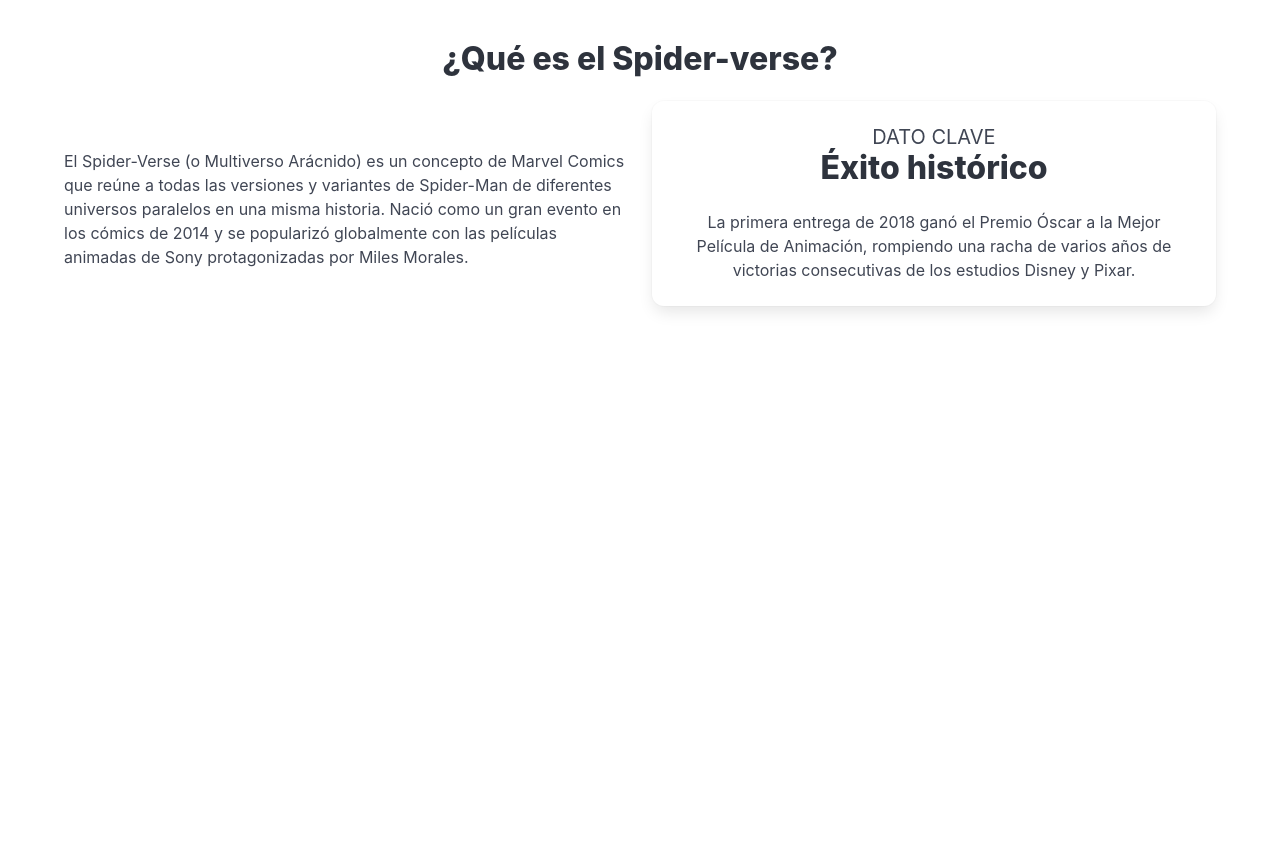
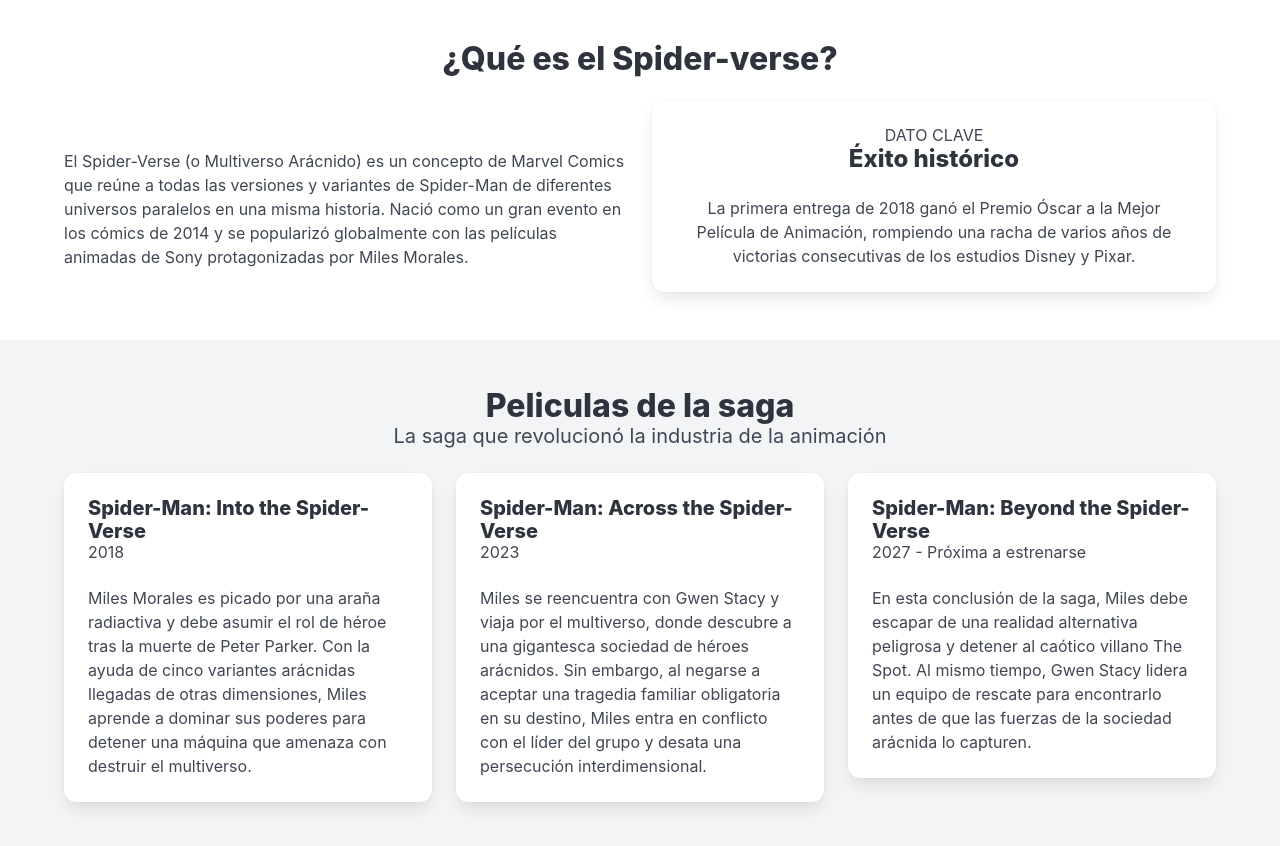
Before and after one commit to KarolTorres10/T03_Spider_WIKI_Pag_con_Bulma, a plain HTML site: page index.html in a window 1280 px wide. Shown: the part 760-1606 px from the top of the page. Before the commit the page ends 1210 px from the top, so only its background shows below. Drawn offline with nearby package versions, Linux system fonts and the light colour scheme.

Commit message:
seccion02_completa

```diff
--- a/index.html
+++ b/index.html
@@ -61,8 +61,8 @@
                 <div class="column has-text-centered">
                     <div class="card">
                         <div class="card-content">
-                            <p class="subtitle">DATO CLAVE</p>
-                            <h3 class="title">Éxito histórico</h3>
+                            <p class="subtitle is-6">DATO CLAVE</p>
+                            <h3 class="title is-4">Éxito histórico</h3>
                             <p>La primera entrega de 2018 ganó el Premio Óscar a la Mejor Película de Animación, rompiendo una racha de varios
                             años de victorias consecutivas de los estudios Disney y Pixar.
                             </p>
@@ -73,8 +73,56 @@
         </div>
     </section>
     <!-- Segunda Sección -->
-     <section class="section">
-
+     <section class="section has-background-light">
+        <div class="container">
+            <div class="container has-text-centered block">
+                <header>
+                    <h1 class="title">Peliculas de la saga</h1>
+                    <h2 class="subtitle">La saga que revolucionó la industria de la animación</h2>
+                </header>
+            </div>
+            <div class="columns">
+                <div class="column">
+                    <div class="card">
+                        <div class="card-content">
+                            <p class="title is-5">Spider-Man: Into the Spider-Verse</p>
+                            <p class="subtitle is-6">2018</p>
+                            <p>
+                                Miles Morales es picado por una araña radiactiva y debe asumir el rol de héroe tras la muerte de
+                                Peter Parker. Con la ayuda de cinco variantes arácnidas llegadas de otras dimensiones, Miles
+                                aprende a dominar sus poderes para detener una máquina que amenaza con destruir el multiverso.
+                            </p>
+                        </div>
+                    </div>
+                </div>
+                <div class="column">
+                    <div class="card">
+                        <div class="card-content">
+                            <p class="title is-5">Spider-Man: Across the Spider-Verse</p>
+                            <p class="subtitle is-6">2023</p>
+                            <p>
+                                Miles se reencuentra con Gwen Stacy y viaja por el multiverso, donde descubre a una gigantesca sociedad
+                                de héroes arácnidos. Sin embargo, al negarse a aceptar una tragedia familiar obligatoria en su
+                                destino, Miles entra en conflicto con el líder del grupo y desata una persecución interdimensional.
+                            </p>
+                        </div>
+                    </div>
+                </div>
+                <div class="column">
+                    <div class="card">
+                        <div class="card-content">
+                            <p class="title is-5">Spider-Man: Beyond the Spider-Verse</p>
+                            <p class="subtitle is-6">2027 - Próxima a estrenarse</p>
+                            <p>
+                                En esta conclusión de la saga, Miles debe escapar de una realidad alternativa peligrosa y detener
+                                al caótico villano The Spot. Al mismo tiempo, Gwen Stacy lidera un equipo de rescate para encontrarlo
+                                antes de que las fuerzas de la sociedad arácnida lo capturen.
+                            </p>
+                        </div>
+                    </div>
+                </div>
+            </div>
+        </div>
      </section>
 </body>
 </html>
```
